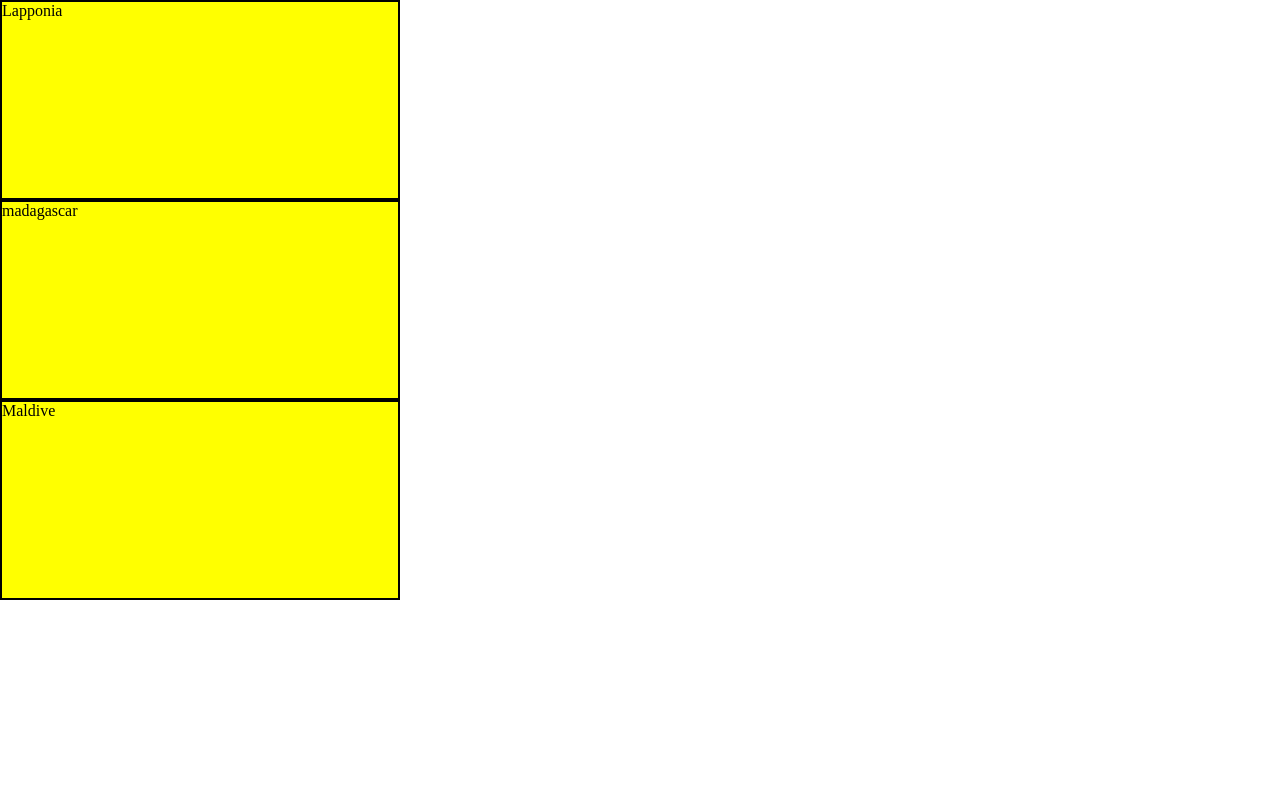
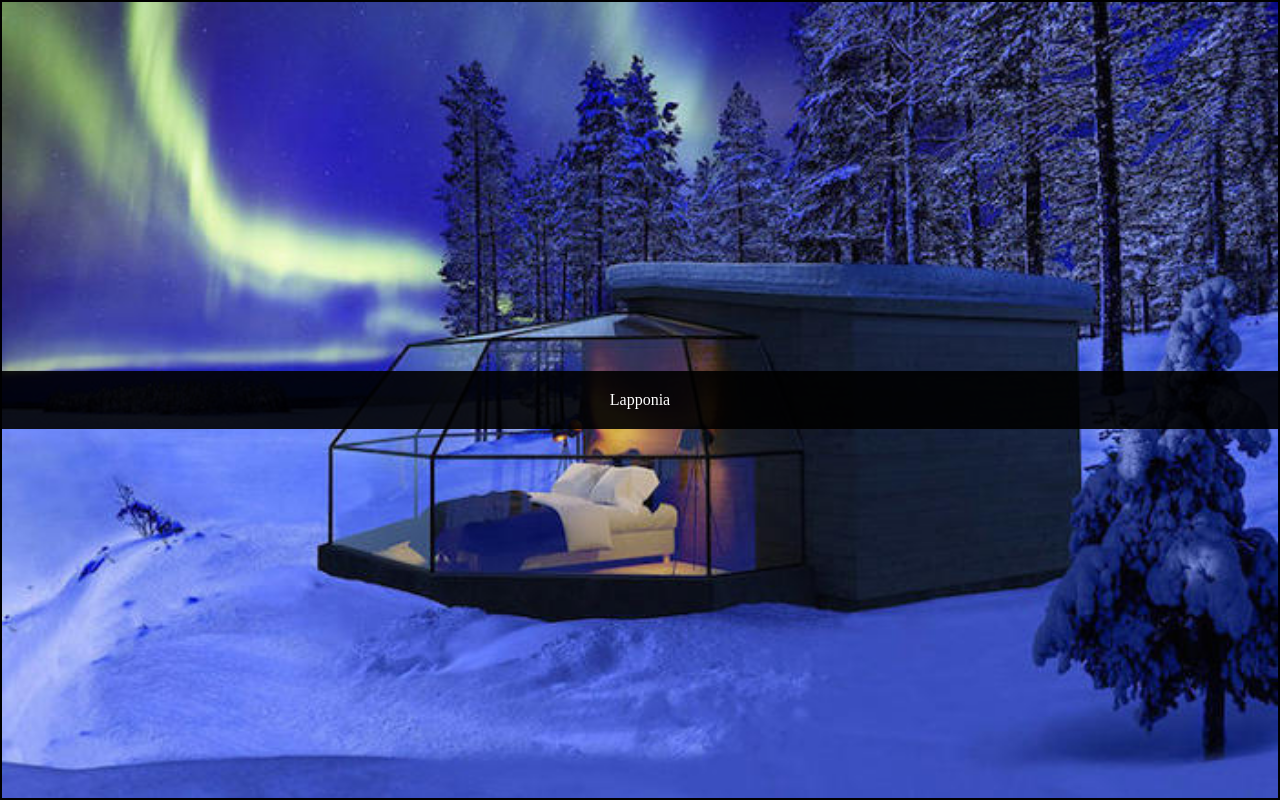
Before and after one commit to Giovanni-Bernardi/htmlcss-airbnb, a plain HTML site: page index.html in a window 1280 px wide. Shown: the top 800 px of the page. Drawn offline with Linux system fonts and the light colour scheme.

Commit message:
full page img ok

```diff
--- a/css/style.css
+++ b/css/style.css
@@ -6,8 +6,9 @@
 
 /* container proprety*/
 .container{
-  width: 400px;
-  height: 200px;
+  position: relative;
+  width: 100%;
+  height: 100vh;
   background: yellow;
   color: black;
   border: 2px solid black ;
@@ -16,20 +17,33 @@
 
 /* destination title */
 .imgtitle{
-
+position: relative;
+left: 50%;
+top: 50%;
+transform: translate(-50%, -50%);
+text-align: center;
+color: #fff;
+background: rgba(0, 0, 0, 0.9);
+padding: 20px;
 }
 
 /* background */
 #lapponia{
-
+background-image: url("../img/lapponia.jpg");
+background-size: cover;
+background-repeat: no-repeat;
 }
 
 #madagascar{
-
+background-image: url("../img/madagascar.jpg");
+background-size: cover;
+background-repeat: no-repeat;
 }
 
 #maldive{
-
+  background-image: url("../img/maldive.jpg");
+  background-size: cover;
+  background-repeat: no-repeat;
 }
 
 /* hover */
```
